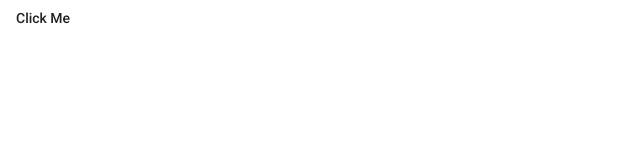
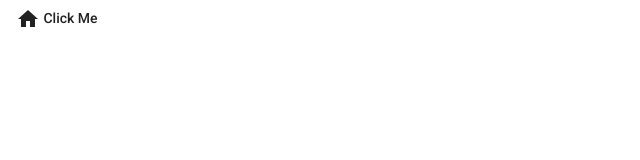
Before and after one commit to ShaikhKhajabi/angular-material, an Angular app: page / in a window 1280 px wide. Shown: the top 160 px of the page, without its empty margins (0-640 px from the left). Built offline with nearby package versions, Linux system fonts and the light colour scheme.

Commit message:
added first material icon

```diff
--- a/src/app/app.component.html
+++ b/src/app/app.component.html
@@ -1 +1,5 @@
-<button mat-flat-button>Click Me</button>
+<button mat-flat-button>
+  <mat-icon>home</mat-icon>
+
+  Click Me
+</button>
--- a/src/app/app.module.ts
+++ b/src/app/app.module.ts
@@ -5,6 +5,7 @@ import { AppComponent } from './app.component';
 import { BrowserAnimationsModule } from '@angular/platform-browser/animations';
 
 import {MatButtonModule} from '@angular/material/button';
+import {MatIconModule} from '@angular/material/icon';
 
 @NgModule({
   declarations: [
@@ -13,7 +14,8 @@ import {MatButtonModule} from '@angular/material/button';
   imports: [
     BrowserModule,
     BrowserAnimationsModule,
-    MatButtonModule
+    MatButtonModule,
+    MatIconModule
   ],
   providers: [],
   bootstrap: [AppComponent]
```
